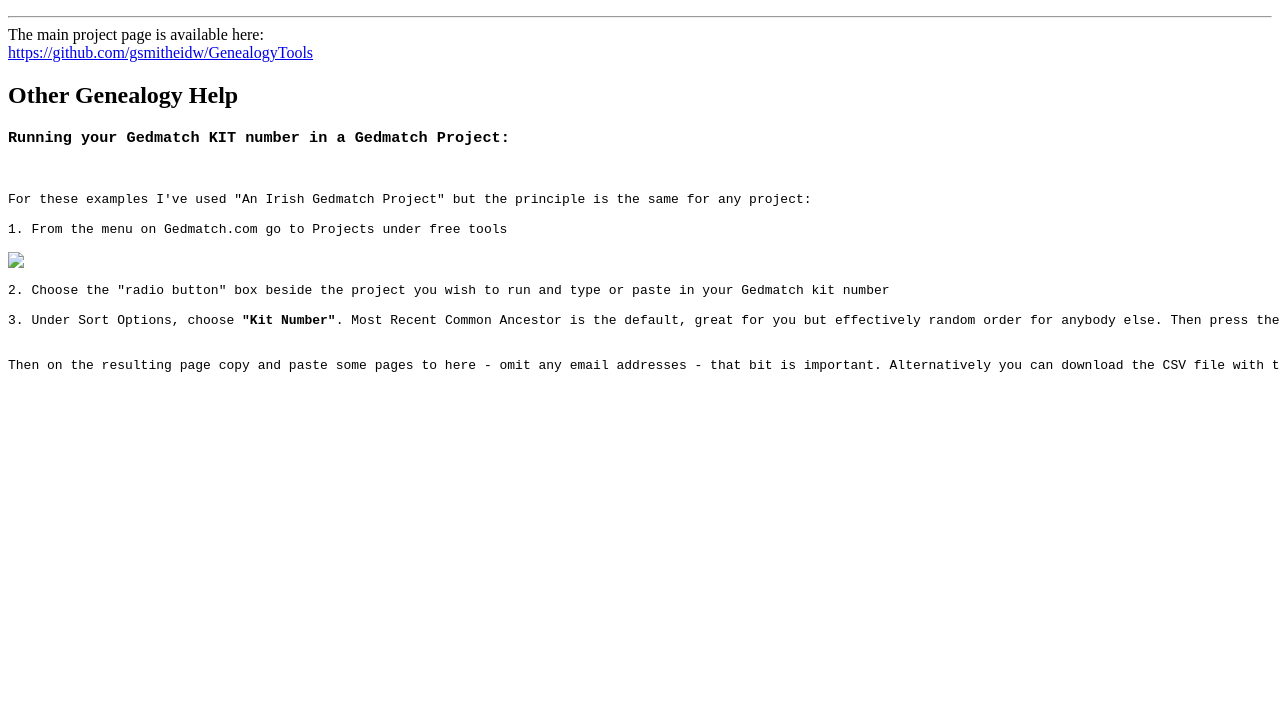
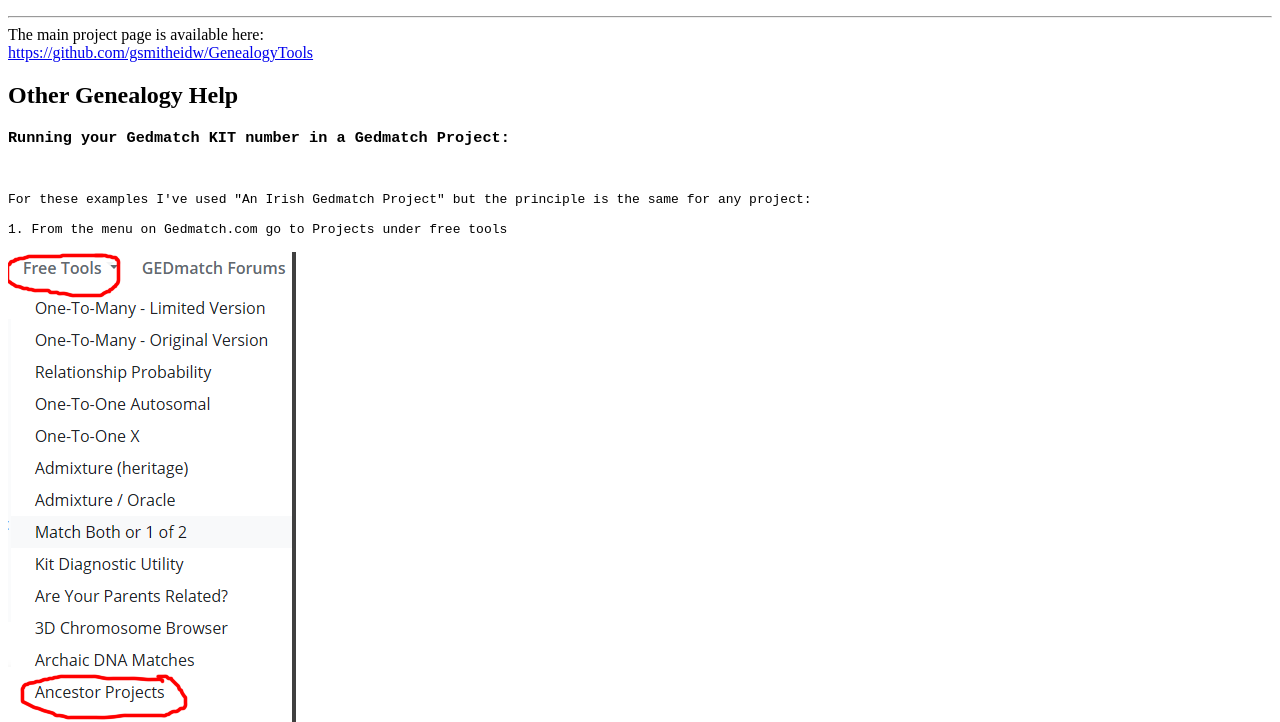
Before and after one commit to gsmitheidw/GenealogyTools, a plain HTML site: page index.html in a window 1280 px wide. Shown: the part 91-813 px from the top of the page. Drawn offline with Linux system fonts and the light colour scheme.

Commit message:
html revision

```diff
--- a/index.html
+++ b/index.html
@@ -17,7 +17,7 @@ For these examples I've used "An Irish Gedmatch Project" but the principle is th
 
 1. From the menu on Gedmatch.com go to Projects under free tools
 
-<img src="image/GedmatchProjectRun1.png">
+<img src="images/GedmatchProjectRun1.png">
 
 2. Choose the "radio button" box beside the project you wish to run and type or paste in your Gedmatch kit number
 
```
